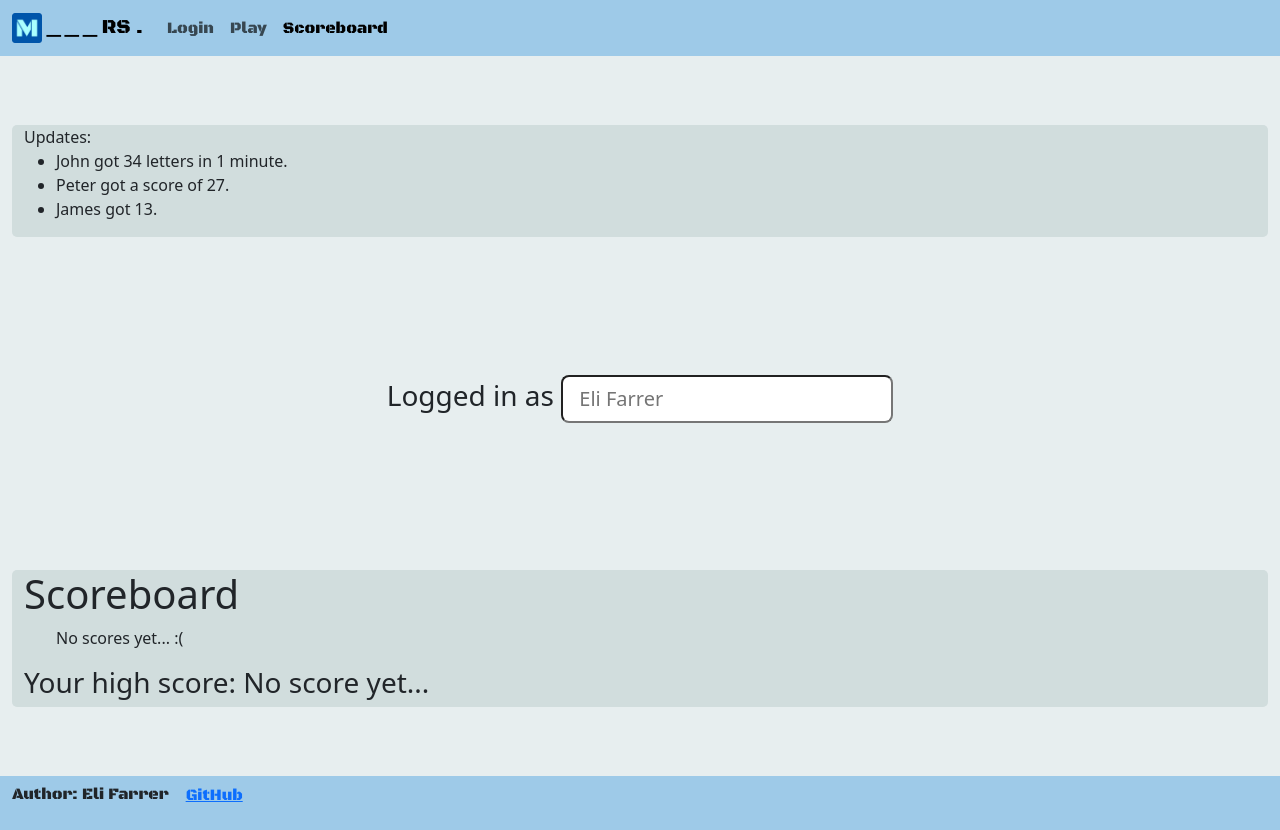
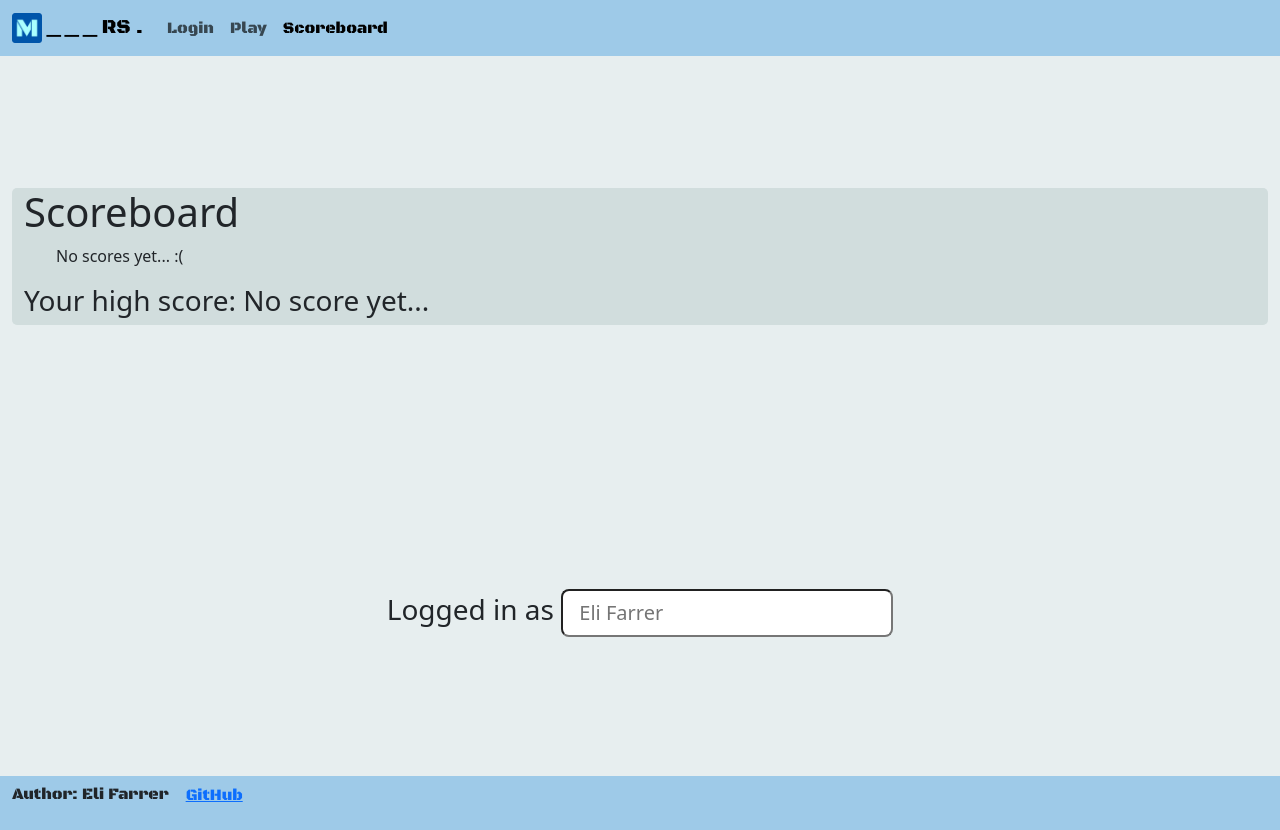
Before and after one commit to EliFarrer/startup, a React (Vite) app: page /scoreboard in a window 1280 px wide. Built offline with nearby package versions, Linux system fonts and the light colour scheme.

Commit message:
removed the game updates

```diff
--- a/src/scoreboard/scoreboard.jsx
+++ b/src/scoreboard/scoreboard.jsx
@@ -38,15 +38,6 @@ export function Scoreboard() {
 
   return (
     <main className="container-fluid">
-        <div className="container-fluid" id="popup">Updates:
-            <ul className="playerUpdates">
-                <li className="playerUpdate">John got 34 letters in 1 minute.</li>
-                <li className="playerUpdate">Peter got a score of 27.</li>
-                <li className="playerUpdate">James got 13.</li>
-            </ul>
-        </div>
-
-        <h3>Logged in as <input type="text" className="form-control-lg" placeholder="Eli Farrer" /></h3>
         <div className="container-fluid" id="popup">
         <h1 className="scoreboardTitle"> Scoreboard</h1>
         <ol className="scoreboard">{scoreEntries}
@@ -56,6 +47,7 @@ export function Scoreboard() {
         </ol>
         <h3 className="loggedPlayerHighScore">Your high score: {userHighScore}</h3>
         </div>
+        <h3>Logged in as <input type="text" className="form-control-lg" placeholder="Eli Farrer" /></h3>
     </main>
   );
 }
```
